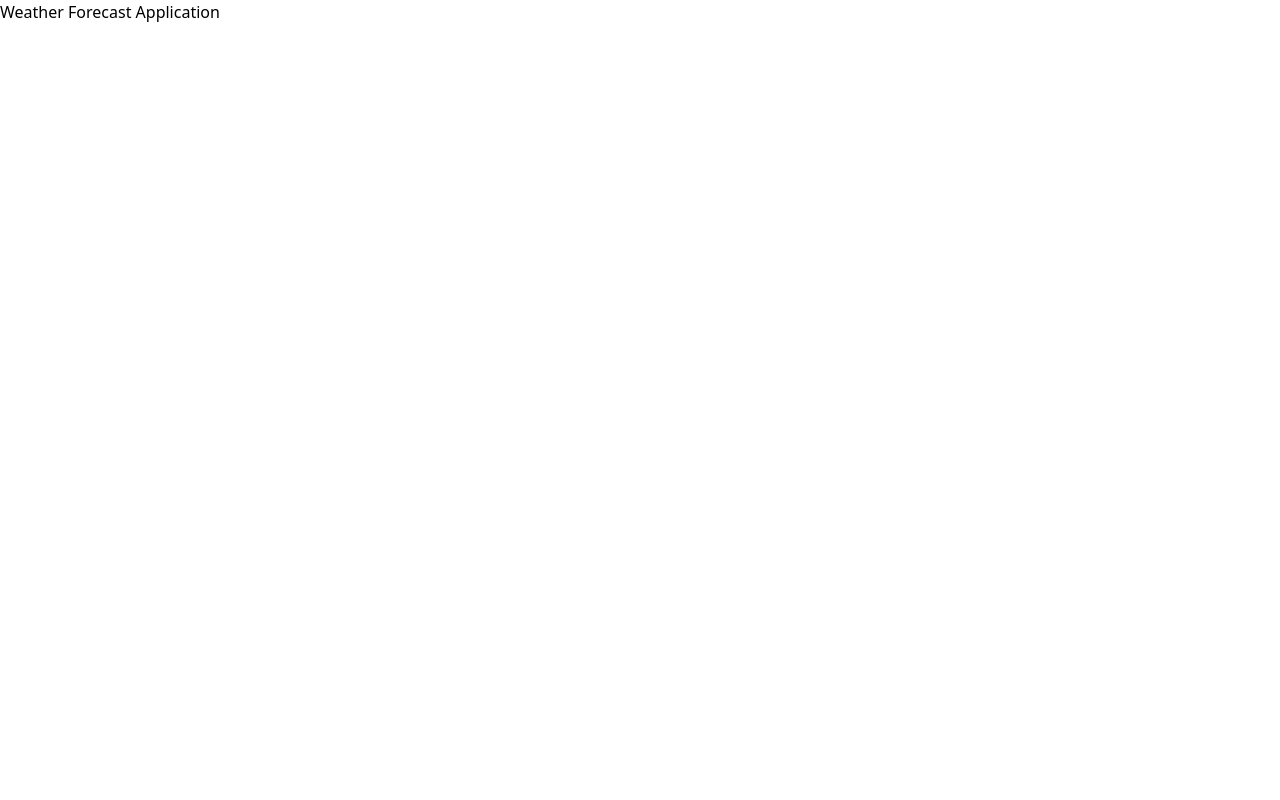
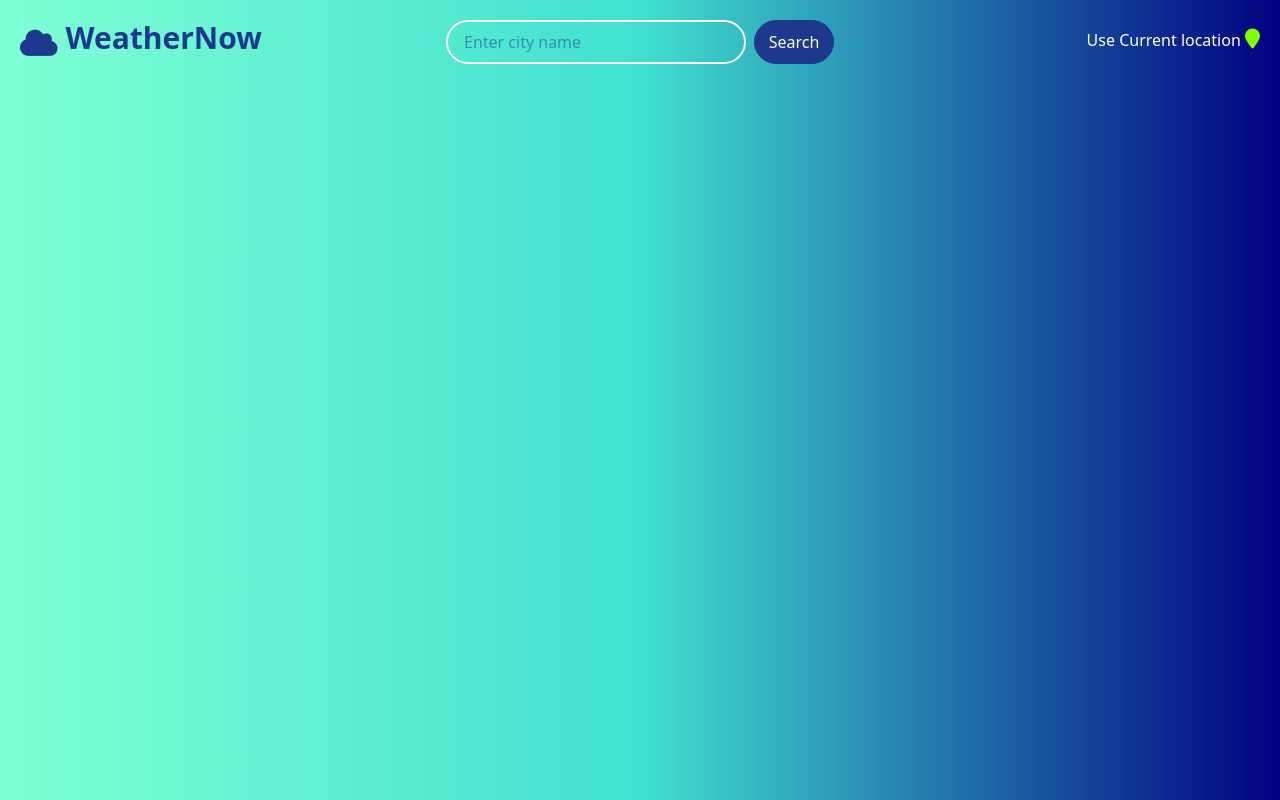
Before and after one commit to dilnakt-bnglr/weather-forecast-app, a website: page index.html in a window 1280 px wide. Drawn offline with Linux system fonts and the light colour scheme.

Commit message:
Added haeder section

```diff
--- a/index.html
+++ b/index.html
@@ -5,8 +5,36 @@
     <meta name="viewport" content="width=device-width, initial-scale=1.0" />
     <title>Weather Forecast Application</title>
     <link rel="stylesheet" href="output.css" />
+    <script
+      src="https://kit.fontawesome.com/3477ae541c.js"
+      crossorigin="anonymous"
+    ></script>
   </head>
   <body>
-    <h1>Weather Forecast Application</h1>
+    <section class="header grid grid-cols-[1fr_2fr_1fr] text-blue-900 m-5">
+      <div class="logo flex">
+        <p class="mt-2 mr-2"><i class="fa-solid fa-cloud text-3xl"></i></p>
+        <h2 class="logo font-bold text-3xl">WeatherNow</h2>
+      </div>
+
+      <div class="flex m-auto">
+        <input
+          class="p-2 pl-4 outline-none border-2 border-white rounded-full w-[300px]"
+          type="text"
+          placeholder="Enter city name"
+          id="cityInput"
+        />
+        <button
+          class="border-1 border-blue-900 text-white p-2 rounded-full ml-2 w-20 bg-blue-900"
+          id="getWeatherBtn"
+        >
+          Search
+        </button>
+      </div>
+      <div class="text-end mt-2">
+        <button class="text-white">Use Current location</button>
+        <i class="fa-solid fa-location-pin location-icon"></i>
+      </div>
+    </section>
   </body>
 </html>
--- a/input.css
+++ b/input.css
@@ -1 +1,12 @@
 @import "tailwindcss";
+
+
+body{
+     background: linear-gradient(to right, aquamarine, turquoise, navy)
+}
+
+
+.location-icon{
+    color:chartreuse;
+    font-size: 20px;
+}
```
Also changed, not shown: output.css.
